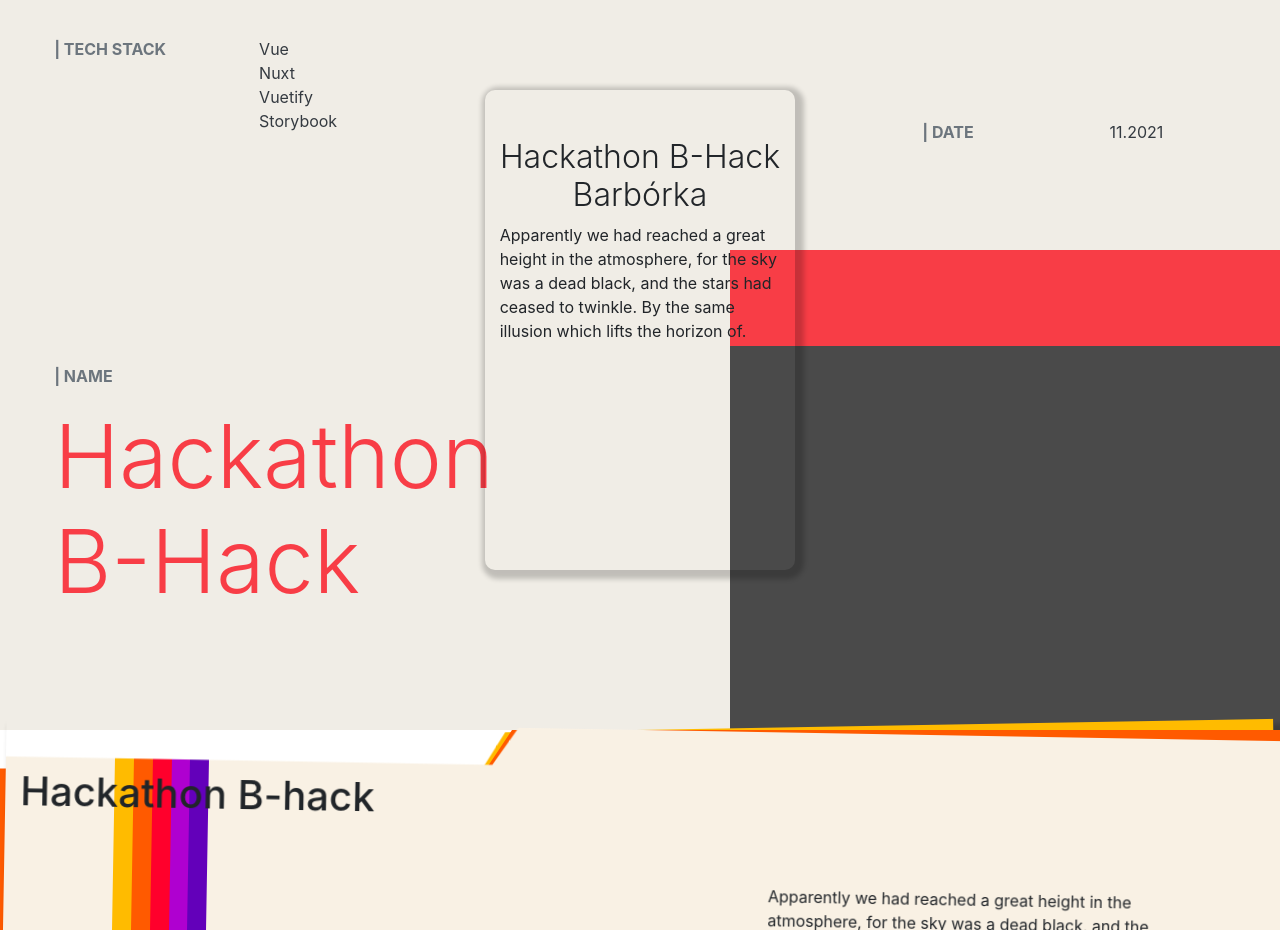
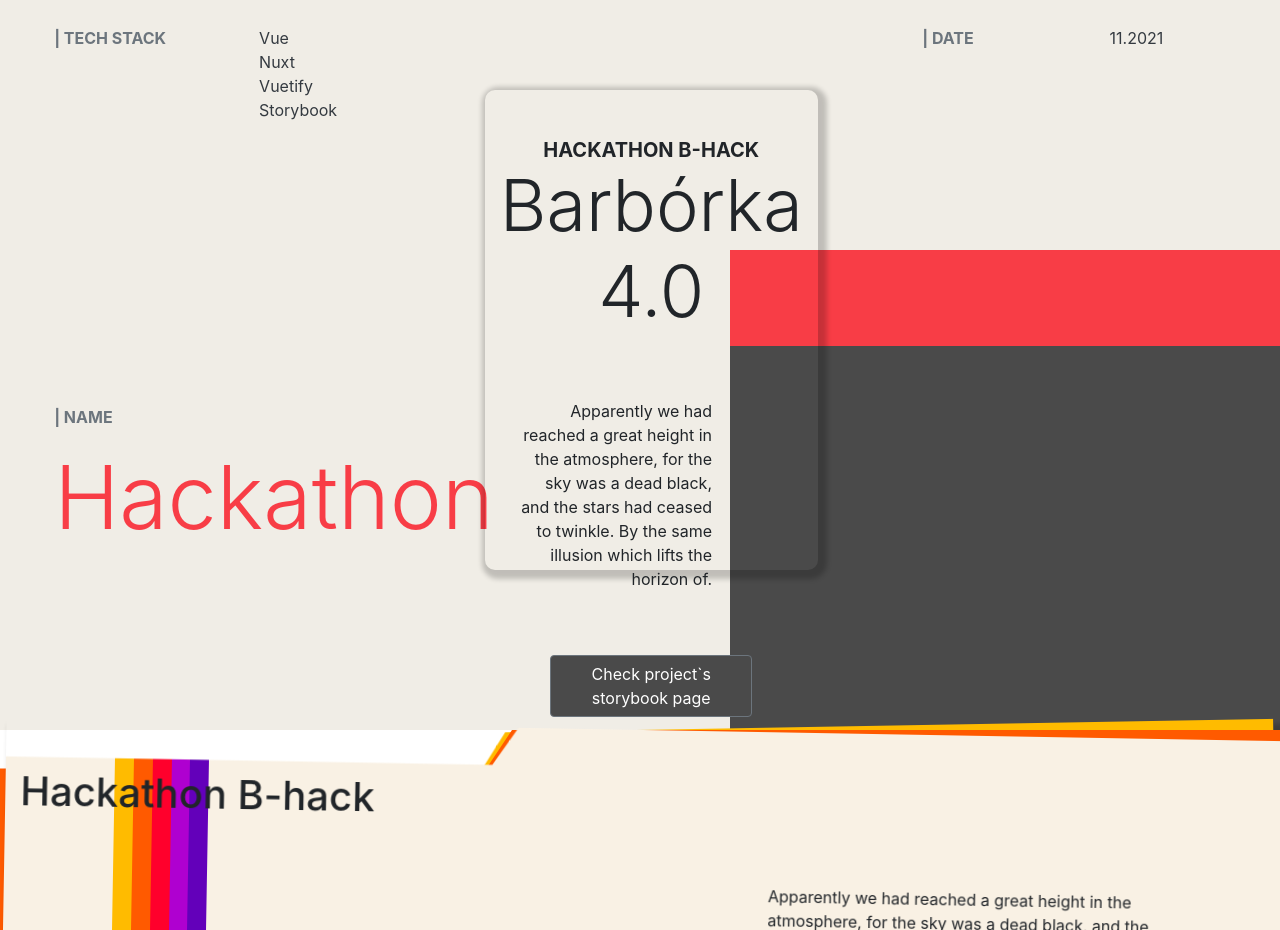
Before and after one commit to ragtam/mgk, a Svelte app: page / in a window 1280 px wide. Shown: the part 1460-2390 px from the top of the page. Built offline with nearby package versions, Linux system fonts and the light colour scheme.

Commit message:
card update

```diff
--- a/src/my-projects/My-Project.svelte
+++ b/src/my-projects/My-Project.svelte
@@ -1,7 +1,7 @@
 <div class="my-project">
 	<div class="row">
 		<div class="col-4 section-left">
-			<div class="col-12 col-sm-8 offset-sm-1 d-flex justify-content-between align-self-center">
+			<div class="col-12 col-sm-8 offset-sm-1 d-flex justify-content-between align-self-top pt-5 mt-5">
 				<p class="text-muted font-weight-bold text-uppercase">| tech stack</p>
 				<ul class="text-dark ">
 					<li>Vue</li>
@@ -10,28 +10,32 @@
 					<li>Storybook</li>
 				</ul>
 			</div>
-			<div class="col-11 offset-1  d-flex flex-column align-self-center">
+			<div class="col-11 offset-1  d-flex flex-column align-self-top pt-5 mt-5">
 				<p class="text-muted font-weight-bold text-uppercase">| name</p>
-				<h6 class="display-2" style="color: #f83d46;">Hackathon B-Hack</h6>
+				<h6 class="display-2" style="color: #f83d46;">Hackathon</h6>
 			</div>
 		</div>
 		<div class="col-4 d-flex align-items-center">
 			<div class="vhs-tape mx-0 mx-lg-5">
 				<div class="container">
-					<h1 class="h2 font-weight-light mt-5 text-center">Hackathon B-Hack Barbórka</h1>
-					<p>
+					<h1 class="h5 font-weight-bold text-uppercase mt-5 pb-0 mb-0 text-center">Hackathon B-Hack</h1>
+					<h1 class="display-3 text-center mb-5">Barbórka 4.0</h1>
+					<p class="col-9 pt-3 text-right">
 						Apparently we had reached a great height in the atmosphere, for the sky was a dead black, and the stars had ceased
 						to twinkle. By the same illusion which lifts the horizon of.
 					</p>
+					<button class="btn btn-secondary mt-5 col-8 offset-2" style="background-color: #4a4a4a" type="button"
+						>Check project`s storybook page</button
+					>
 				</div>
 			</div>
 		</div>
 		<div class="col-4 section-right">
-			<div class="col-12 col-sm-8 offset-sm-1 d-flex justify-content-between align-self-center">
+			<div class="col-12 col-sm-8 offset-sm-1 d-flex justify-content-between align-self-top pt-5 mt-5">
 				<p class="text-muted font-weight-bold text-uppercase">| date</p>
 				<p class="text-dark">11.2021</p>
 			</div>
-			<div class="col-11 offset-1 d-flex flex-column align-self-center">
+			<div class="col-11 offset-1 d-flex flex-column align-self-top pt-5 mt-5">
 				<!-- <p class="text-muted font-weight-bold text-uppercase">NAME/</p>
 				<h6 class="display-2" style="color: #f83d46;">Hackathon B-Hack</h6> -->
 			</div>
```
